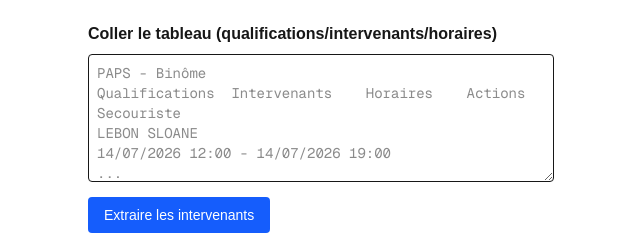
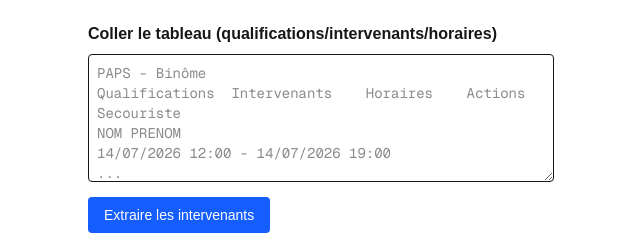
Before and after one commit to Cocosg09/generateur-whatsapp-crf, a Next.js app: page / in a window 1280 px wide. Shown: the part 356-591 px from the top of the page, without its empty margins (319-959 px from the left). Built offline with nearby package versions, Linux system fonts and the light colour scheme.

Commit message:
Parsing du tableau collé

```diff
--- a/app/page.js
+++ b/app/page.js
@@ -171,7 +171,7 @@ Dispo par message privé au besoin :)`;
         <p className="font-semibold">Coller le tableau (qualifications/intervenants/horaires)</p>
         <textarea
           className="w-full border rounded p-2 h-32 font-mono text-sm"
-    placeholder={"PAPS - Binôme\nQualifications\tIntervenants\tHoraires\tActions\nSecouriste\nLEBON SLOANE\n14/07/2026 12:00 - 14/07/2026 19:00\n..."}
+          placeholder={"PAPS - Binôme\nQualifications\tIntervenants\tHoraires\tActions\nSecouriste\nNOM PRENOM\n14/07/2026 12:00 - 14/07/2026 19:00\n..."}
           value={texteCollé}
           onChange={(e) => setTexteCollé(e.target.value)}
         />
```
Lines whose indentation alone changed are shown as unchanged.
